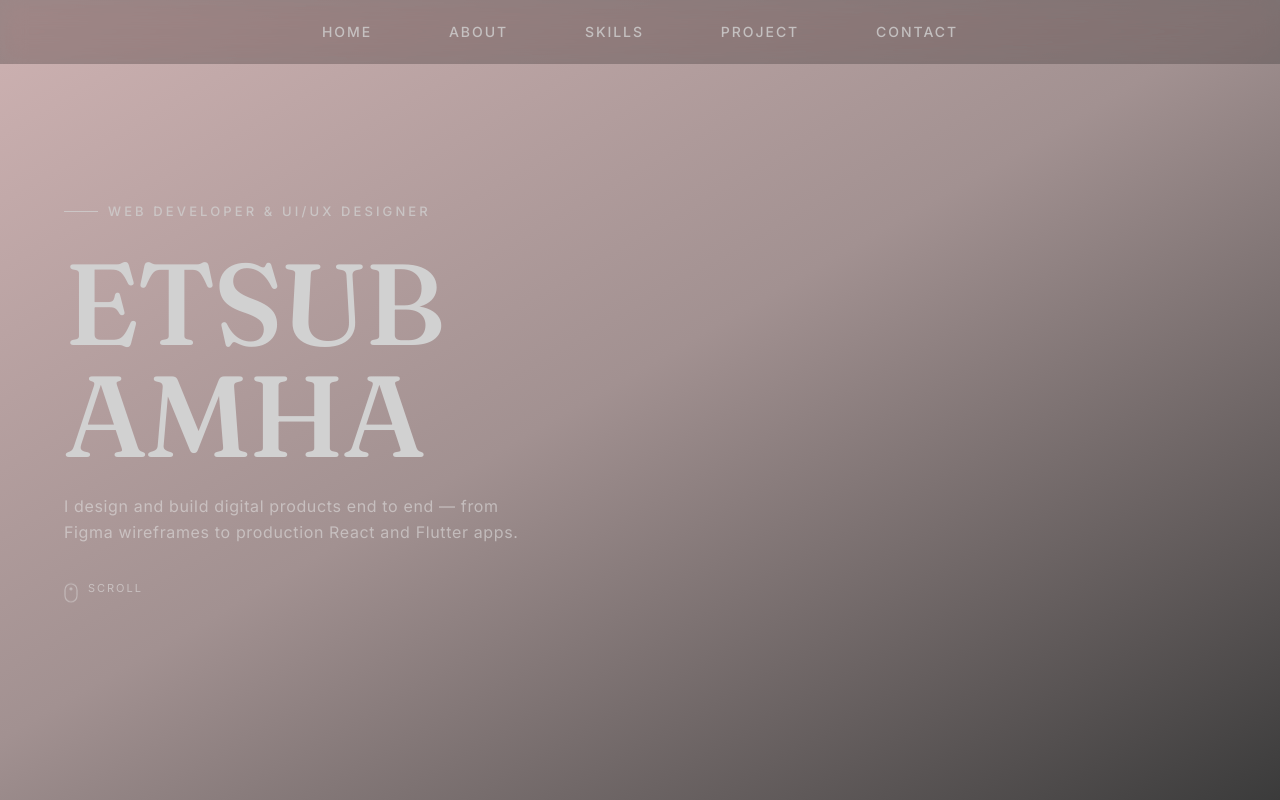
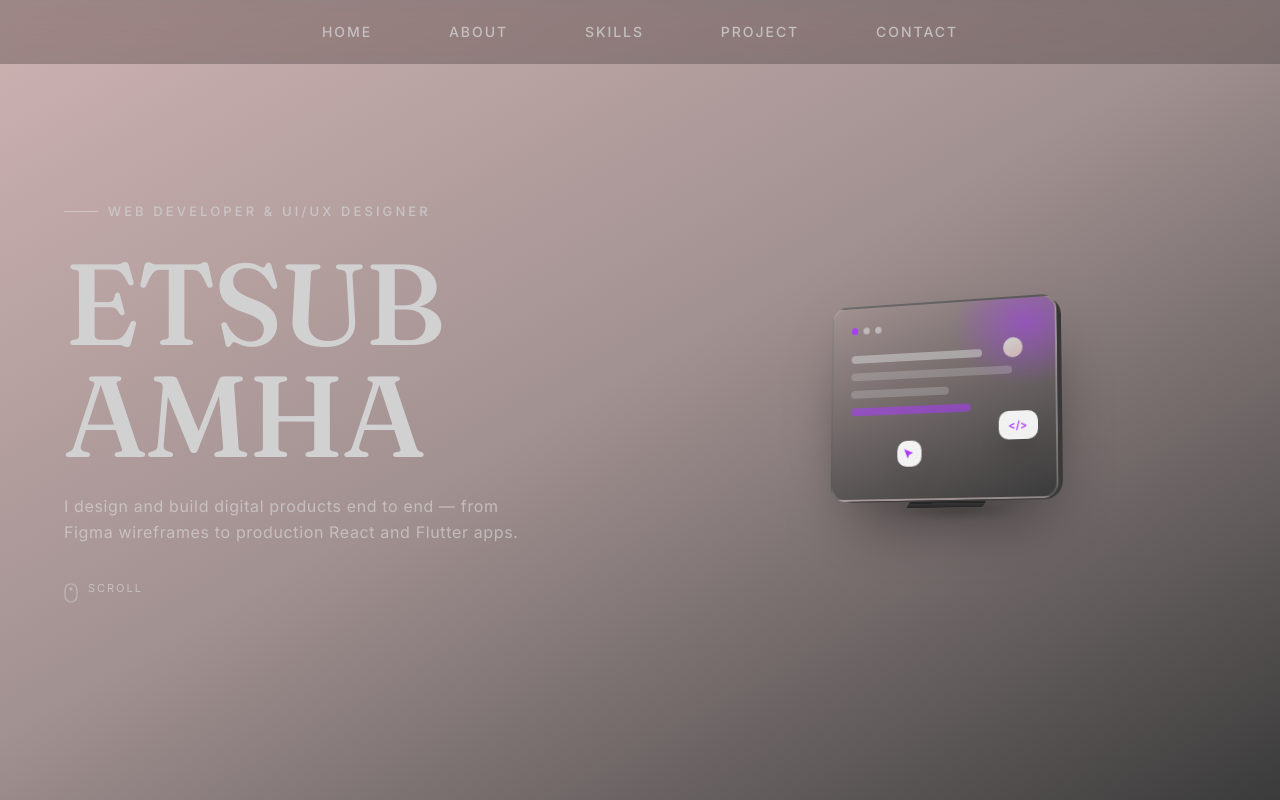
Before and after one commit to Etsub-tech/Portfolio, a React (Vite) app: page / in a window 1280 px wide. Shown: the top 800 px of the page. Built offline with nearby package versions, Linux system fonts and the light colour scheme.

Commit message:
added animated pc beside my name

```diff
--- /dev/null
+++ b/src/device-mockup.css
@@ -0,0 +1,198 @@
+/* ── 3D device mockup — desktop only, sits beside the hero name ── */
+
+.device-scene {
+  display: none;
+}
+
+@media (min-width: 901px) {
+  .device-scene {
+    display: flex;
+    align-items: center;
+    justify-content: center;
+    flex: 0 0 auto;
+    width: clamp(240px, 24vw, 340px);
+    height: clamp(200px, 20vw, 280px);
+    margin-left: clamp(24px, 5vw, 72px);
+    perspective: 1400px;
+    perspective-origin: 50% 40%;
+  }
+}
+
+.device {
+  position: relative;
+  width: 78%;
+  height: 78%;
+  transform-style: preserve-3d;
+  will-change: transform;
+}
+
+/* Grounding shadow beneath the device */
+.device-shadow {
+  position: absolute;
+  left: 50%;
+  bottom: -22px;
+  width: 82%;
+  height: 26px;
+  transform: translateX(-50%) translateZ(-40px);
+  background: radial-gradient(
+    closest-side,
+    rgba(59, 59, 59, 0.4),
+    rgba(59, 59, 59, 0) 72%
+  );
+  filter: blur(2px);
+}
+
+/* Small kickstand foot */
+.device-stand {
+  position: absolute;
+  left: 50%;
+  bottom: -14px;
+  width: 34%;
+  height: 14px;
+  transform: translateX(-50%) translateZ(-18px) rotateX(60deg);
+  background: linear-gradient(180deg, var(--charcoal), rgb(38, 38, 38));
+  border-radius: 3px;
+  transform-origin: top center;
+}
+
+.device-body {
+  position: relative;
+  width: 100%;
+  height: 100%;
+  transform-style: preserve-3d;
+}
+
+/* Side/depth face of the device, revealed as it tilts */
+.device-edge {
+  position: absolute;
+  inset: 0;
+  border-radius: 18px;
+  background: linear-gradient(135deg, rgb(46, 46, 46), var(--charcoal));
+  transform: translateZ(-14px);
+  box-shadow: 0 30px 70px -20px rgba(0, 0, 0, 0.55);
+}
+
+.device-screen {
+  position: absolute;
+  inset: 0;
+  border-radius: 16px;
+  padding: clamp(14px, 1.6vw, 20px);
+  background: linear-gradient(
+    160deg,
+    var(--stone-500) 0%,
+    var(--charcoal) 100%
+  );
+  border: 2px solid rgba(209, 209, 209, 0.18);
+  transform: translateZ(2px);
+  transform-style: preserve-3d;
+  overflow: hidden;
+  box-sizing: border-box;
+}
+
+.device-glow {
+  position: absolute;
+  inset: -20% -20% auto auto;
+  width: 65%;
+  height: 65%;
+  background: radial-gradient(
+    closest-side,
+    rgba(170, 59, 255, 0.5),
+    rgba(170, 59, 255, 0)
+  );
+  transform: translateZ(6px);
+  pointer-events: none;
+}
+
+.device-topbar {
+  position: relative;
+  display: flex;
+  gap: 6px;
+  transform: translateZ(20px);
+  margin-bottom: clamp(14px, 2vw, 22px);
+}
+
+.device-dot {
+  width: 7px;
+  height: 7px;
+  border-radius: 50%;
+  background: var(--text-dim);
+}
+
+.device-dot--a {
+  background: var(--accent);
+}
+
+.device-line {
+  position: relative;
+  height: 8px;
+  border-radius: 4px;
+  background: rgba(209, 209, 209, 0.28);
+  margin-bottom: 10px;
+  transform: translateZ(16px);
+}
+
+.device-line--1 {
+  width: 72%;
+  background: rgba(209, 209, 209, 0.55);
+}
+
+.device-line--2 {
+  width: 88%;
+}
+
+.device-line--3 {
+  width: 54%;
+}
+
+.device-line--4 {
+  width: 66%;
+  background: rgba(170, 59, 255, 0.55);
+}
+
+.device-chip {
+  position: absolute;
+  display: flex;
+  align-items: center;
+  justify-content: center;
+  border-radius: 10px;
+  background: rgba(255, 255, 255, 0.92);
+  color: var(--charcoal);
+  font-family: var(--sans);
+  box-shadow: 0 14px 26px -10px rgba(0, 0, 0, 0.5);
+}
+
+.device-chip--tag {
+  right: clamp(12px, 1.6vw, 18px);
+  bottom: clamp(40px, 6vw, 56px);
+  width: 40px;
+  height: 28px;
+  font-size: 11px;
+  font-weight: 600;
+  color: var(--accent);
+  transform: translateZ(34px);
+}
+
+.device-chip--cursor {
+  left: 30%;
+  bottom: 16%;
+  width: 26px;
+  height: 26px;
+  color: var(--accent);
+  transform: translateZ(44px);
+}
+
+.device-chip--dial {
+  right: 14%;
+  top: 20%;
+  width: 20px;
+  height: 20px;
+  border-radius: 50%;
+  background: linear-gradient(160deg, var(--linen), var(--stone-300));
+  transform: translateZ(30px);
+}
+
+@media (prefers-reduced-motion: reduce) {
+  .device {
+    transition: none;
+  }
+}
--- /dev/null
+++ b/src/device-mockup.jsx
@@ -0,0 +1,112 @@
+import { useEffect, useRef } from "react";
+import "./device-mockup.css";
+
+// Resting tilt so the device reads as 3D even before the cursor moves.
+const BASE_RX = 8;
+const BASE_RY = -20;
+const MAX_DELTA_X = 10;
+const MAX_DELTA_Y = 16;
+
+function DeviceMockup() {
+  const sceneRef = useRef(null);
+  const deviceRef = useRef(null);
+  const stateRef = useRef({
+    targetX: BASE_RX,
+    targetY: BASE_RY,
+    currentX: BASE_RX,
+    currentY: BASE_RY,
+  });
+  const frameRef = useRef(null);
+
+  useEffect(() => {
+    const scene = sceneRef.current;
+    const device = deviceRef.current;
+    if (!scene || !device) return;
+
+    const isDesktop = window.matchMedia("(min-width: 901px)").matches;
+    const reduceMotion = window.matchMedia(
+      "(prefers-reduced-motion: reduce)"
+    ).matches;
+
+    // Static, on-brand pose for touch devices / reduced-motion users.
+    if (!isDesktop || reduceMotion) {
+      device.style.transform = `rotateX(${BASE_RX}deg) rotateY(${BASE_RY}deg)`;
+      return;
+    }
+
+    const state = stateRef.current;
+
+    const handleMove = (e) => {
+      const rect = scene.getBoundingClientRect();
+      const cx = rect.left + rect.width / 2;
+      const cy = rect.top + rect.height / 2;
+
+      const dx = (e.clientX - cx) / (rect.width / 2 || 1);
+      const dy = (e.clientY - cy) / (rect.height / 2 || 1);
+
+      const clampedX = Math.max(-1, Math.min(1, dx));
+      const clampedY = Math.max(-1, Math.min(1, dy));
+
+      state.targetY = BASE_RY + clampedX * MAX_DELTA_Y;
+      state.targetX = BASE_RX - clampedY * MAX_DELTA_X;
+    };
+
+    const handleLeave = () => {
+      state.targetX = BASE_RX;
+      state.targetY = BASE_RY;
+    };
+
+    const animate = () => {
+      state.currentX += (state.targetX - state.currentX) * 0.07;
+      state.currentY += (state.targetY - state.currentY) * 0.07;
+      device.style.transform = `rotateX(${state.currentX}deg) rotateY(${state.currentY}deg)`;
+      frameRef.current = requestAnimationFrame(animate);
+    };
+
+    window.addEventListener("mousemove", handleMove);
+    window.addEventListener("mouseleave", handleLeave);
+    frameRef.current = requestAnimationFrame(animate);
+
+    return () => {
+      window.removeEventListener("mousemove", handleMove);
+      window.removeEventListener("mouseleave", handleLeave);
+      if (frameRef.current) cancelAnimationFrame(frameRef.current);
+    };
+  }, []);
+
+  return (
+    <div className="device-scene" ref={sceneRef} aria-hidden="true">
+      <div className="device" ref={deviceRef}>
+        <div className="device-stand" />
+        <div className="device-shadow" />
+
+        <div className="device-body">
+          <div className="device-edge" />
+          <div className="device-screen">
+            <div className="device-glow" />
+            <div className="device-topbar">
+              <span className="device-dot device-dot--a" />
+              <span className="device-dot device-dot--b" />
+              <span className="device-dot device-dot--c" />
+            </div>
+
+            <div className="device-line device-line--1" />
+            <div className="device-line device-line--2" />
+            <div className="device-line device-line--3" />
+            <div className="device-line device-line--4" />
+
+            <div className="device-chip device-chip--tag">{"</>"}</div>
+            <div className="device-chip device-chip--cursor">
+              <svg viewBox="0 0 20 20" width="13" height="13" fill="none">
+                <path d="M2 2l6.2 15 2.4-6.4L17 8.2 2 2z" fill="currentColor" />
+              </svg>
+            </div>
+            <div className="device-chip device-chip--dial" />
+          </div>
+        </div>
+      </div>
+    </div>
+  );
+}
+
+export default DeviceMockup;
--- a/src/home.css
+++ b/src/home.css
@@ -87,11 +87,18 @@
 
 .hero {
   display: flex;
+  gap: 200px;
   justify-content: flex-start;
   width: 100%;
   max-width: 1200px;
   margin: 0 auto;
   padding: 0 clamp(24px, 6vw, 64px);
+}
+
+@media (min-width: 901px) {
+  .hero {
+    align-items: center;
+  }
 }
 
 .name {
--- a/src/home.jsx
+++ b/src/home.jsx
@@ -8,6 +8,7 @@ import web4 from "./assets/web/web4.png";
 import web5 from "./assets/web/web5.png";
 import { useEffect } from "react";
 import { SKILLS } from "./skill-icons";
+import DeviceMockup from "./device-mockup";
 import "./home.css";
 
 function Home() {
@@ -169,6 +170,8 @@ function Home() {
               Scroll
             </div>
           </div>
+
+          <DeviceMockup />
         </div>
       </section>
 
```
